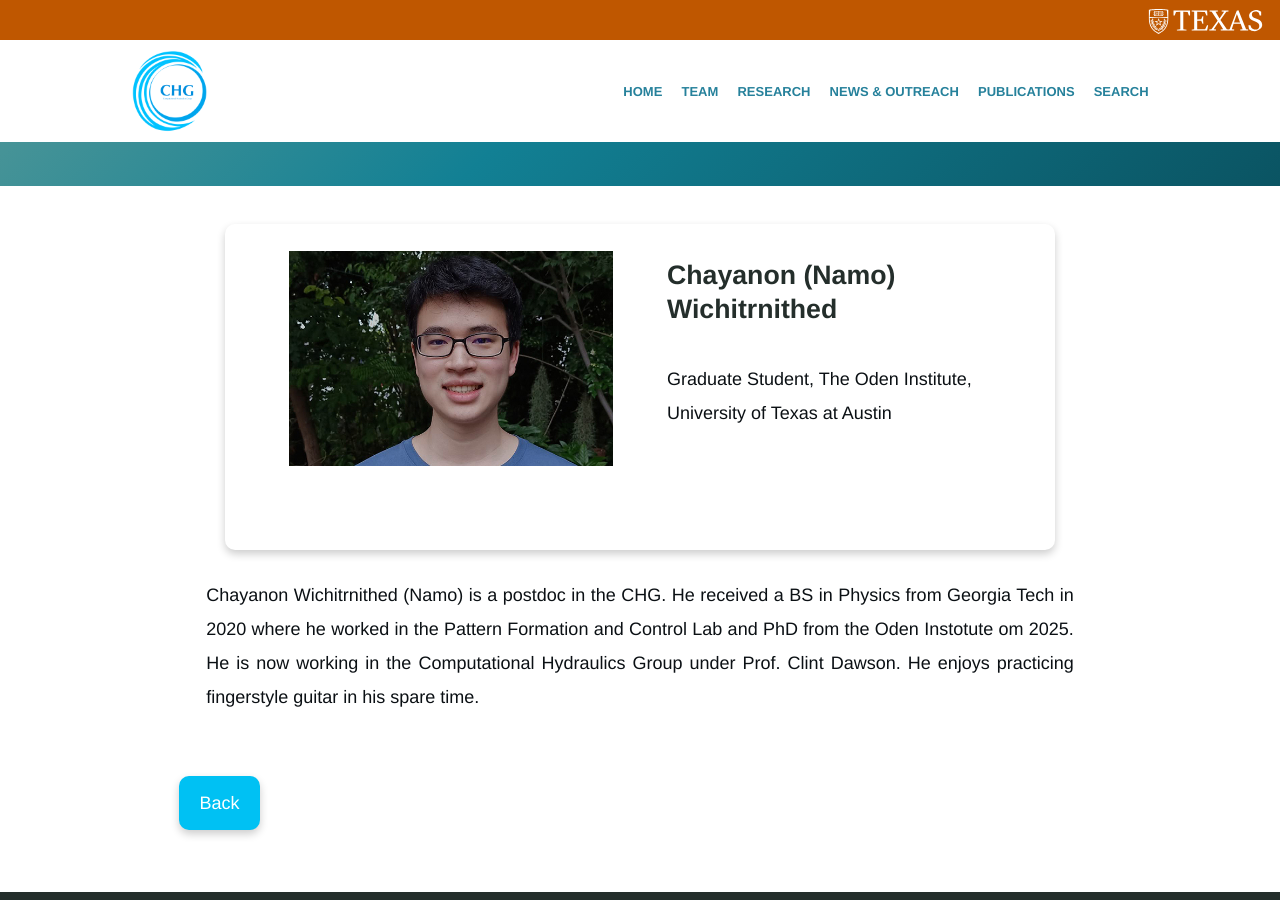
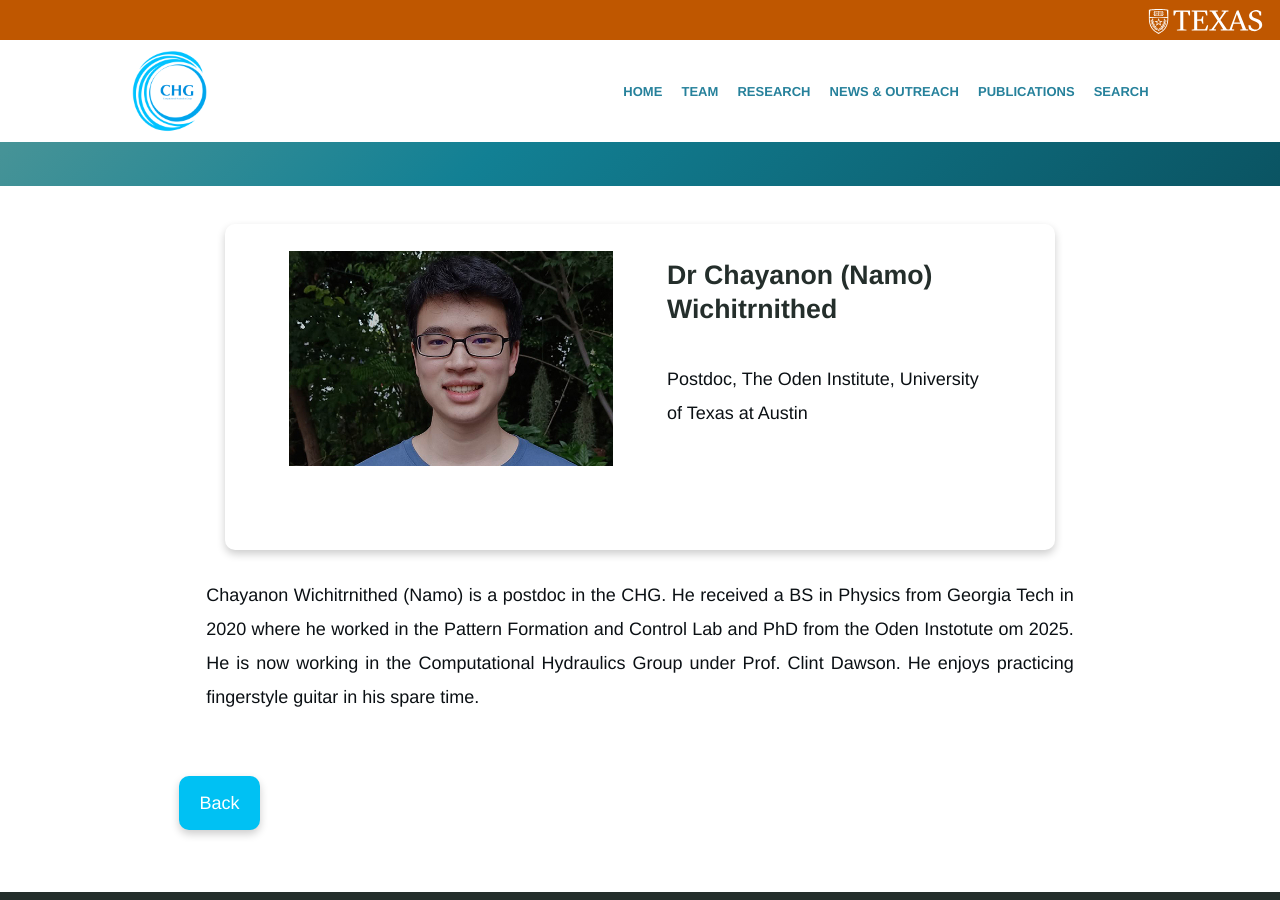
Before and after one commit to UT-CHG/UT-CHG.github.io, a Jekyll site: the page built from ourteam/profile_namo.md, in a window 1280 px wide and 900 px high, scrolled down 509 px. Built offline with Jekyll 4.4.1, drawn with Linux system fonts in a browser that asks for light colours.

Commit message:
Update profile_namo.md

```diff
--- a/ourteam/profile_namo.md
+++ b/ourteam/profile_namo.md
@@ -1,7 +1,7 @@
 ---
 feature_text: Meet Our Team
 ---
-{% include profile-short.html name="Chayanon (Namo) Wichitrnithed" position="Graduate Student, The Oden Institute, University of Texas at Austin" position2=""  bio="Chayanon Wichitrnithed (Namo) is a postdoc in the CHG. He received a BS in Physics from Georgia Tech in 2020 where he worked in the Pattern Formation and Control Lab and PhD from the Oden Instotute om 2025. He is now working in the Computational Hydraulics Group under Prof. Clint Dawson. He enjoys practicing fingerstyle guitar in his spare time.
+{% include profile-short.html name="Dr Chayanon (Namo) Wichitrnithed" position="Postdoc, The Oden Institute, University of Texas at Austin" position2=""  bio="Chayanon Wichitrnithed (Namo) is a postdoc in the CHG. He received a BS in Physics from Georgia Tech in 2020 where he worked in the Pattern Formation and Control Lab and PhD from the Oden Instotute om 2025. He is now working in the Computational Hydraulics Group under Prof. Clint Dawson. He enjoys practicing fingerstyle guitar in his spare time.
 " link="/assets/team_profile/CSEM_Chayanon_Wichitrnithed.jpg"%}
 
 
```
